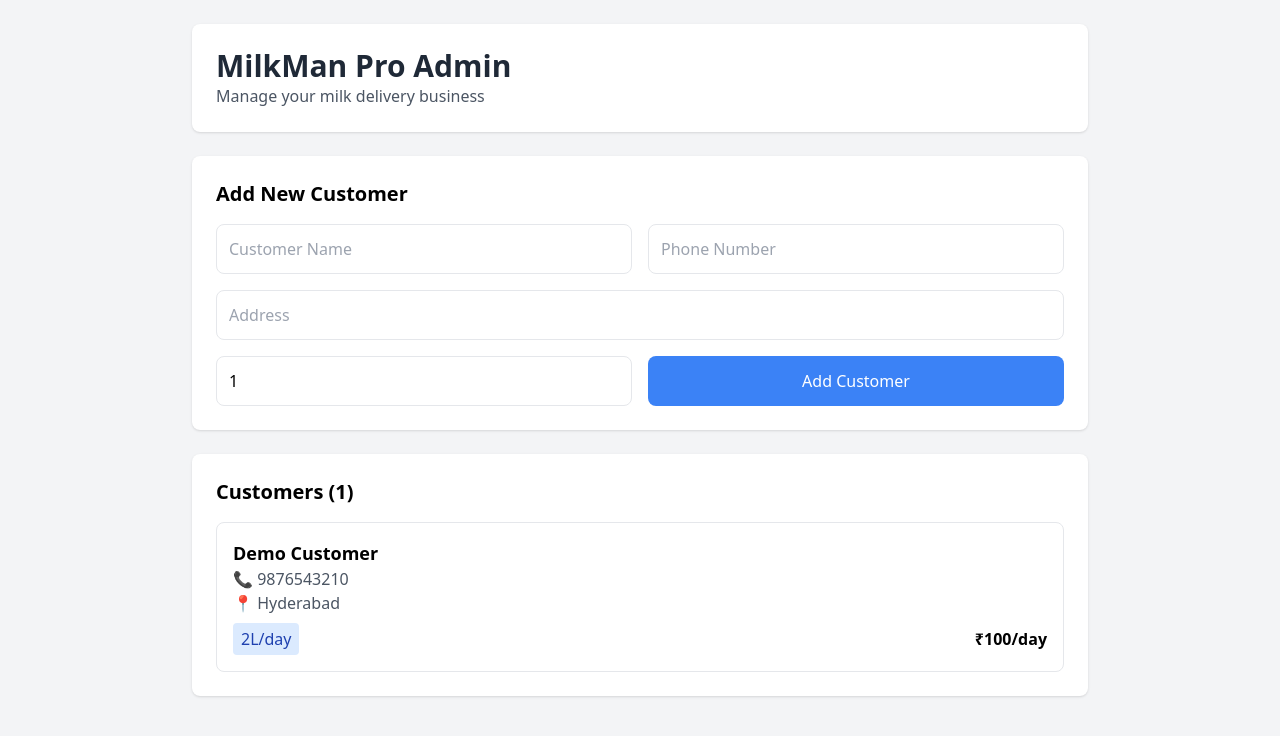
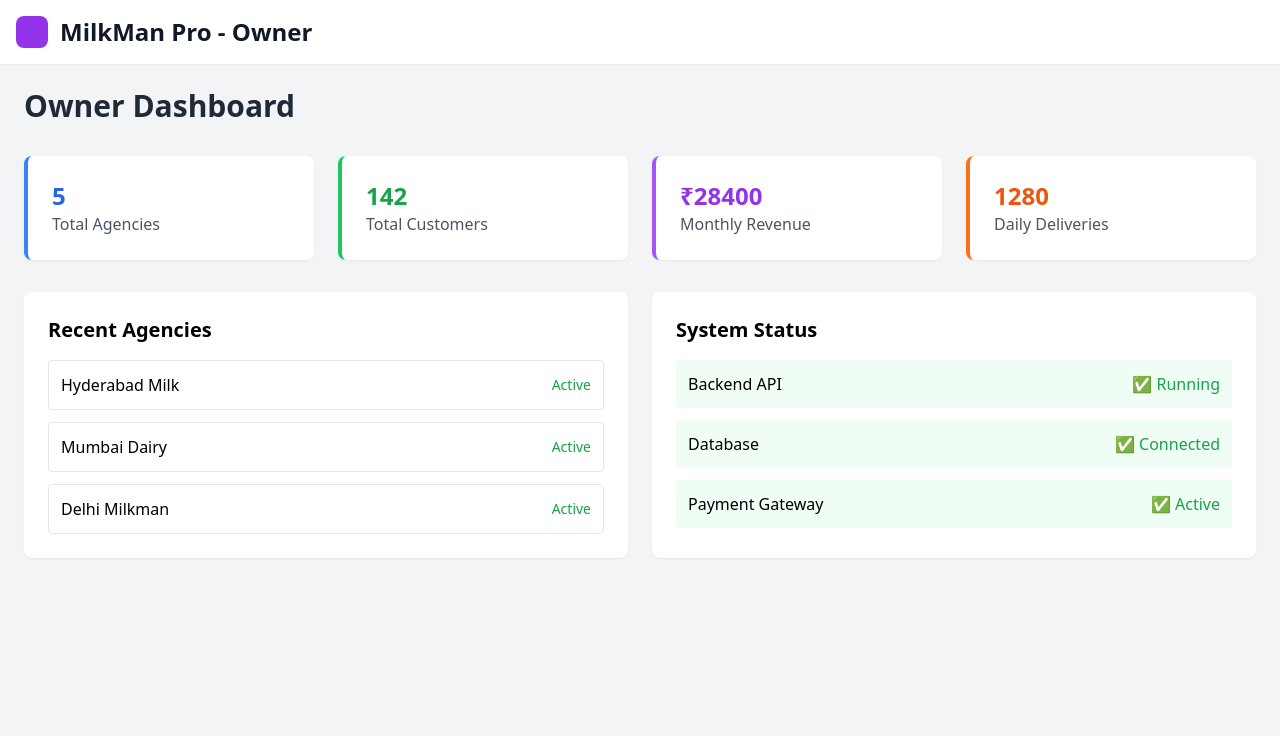
Before and after one commit to Henry-Paul/Milkman-Pro, a React (Vite) app in the folder frontend/: page / in a window 1280 px wide. Shown: the top 736 px of the page. Built offline with nearby package versions, Linux system fonts and the light colour scheme; no server answers.

Commit message:
Update App.jsx

```diff
--- a/frontend/src/App.jsx
+++ b/frontend/src/App.jsx
@@ -1,123 +1,85 @@
 import React, { useState, useEffect } from 'react';
 
-// Use your actual Render backend URL
+// Use your actual backend URL after deployment
 const API_BASE = 'https://your-backend-url.onrender.com/api';
 
 function App() {
-  const [customers, setCustomers] = useState([]);
-  const [newCustomer, setNewCustomer] = useState({
-    name: '', phone: '', address: '', milkQuantity: 1, rate: 50
+  const [stats, setStats] = useState({
+    agencies: 5,
+    customers: 142,
+    revenue: 28400,
+    deliveries: 1280
   });
 
-  useEffect(() => {
-    loadCustomers();
-  }, []);
+  return (
+    <div className="min-h-screen bg-gray-100">
+      {/* Header */}
+      <header className="bg-white shadow-sm">
+        <div className="max-w-7xl mx-auto px-4 py-4">
+          <div className="flex items-center">
+            <div className="w-8 h-8 bg-purple-600 rounded-lg mr-3"></div>
+            <h1 className="text-2xl font-bold text-gray-900">MilkMan Pro - Owner</h1>
+          </div>
+        </div>
+      </header>
 
-  const loadCustomers = async () => {
-    try {
-      const response = await fetch(`${API_BASE}/customers`);
-      const data = await response.json();
-      setCustomers(data);
-    } catch (error) {
-      console.log('Using demo data');
-      // Demo data if backend fails
-      setCustomers([
-        { id: '1', name: 'Demo Customer', phone: '9876543210', address: 'Hyderabad', milkQuantity: 2, rate: 50 }
-      ]);
-    }
-  };
+      {/* Dashboard */}
+      <main className="max-w-7xl mx-auto p-6">
+        <h1 className="text-3xl font-bold text-gray-800 mb-8">Owner Dashboard</h1>
 
-  const addCustomer = async () => {
-    try {
-      const response = await fetch(`${API_BASE}/customers`, {
-        method: 'POST',
-        headers: { 'Content-Type': 'application/json' },
-        body: JSON.stringify(newCustomer)
-      });
-      const customer = await response.json();
-      setCustomers([...customers, customer]);
-      setNewCustomer({ name: '', phone: '', address: '', milkQuantity: 1, rate: 50 });
-      alert('Customer added!');
-    } catch (error) {
-      alert('Customer added locally!');
-      const customer = { ...newCustomer, id: Date.now().toString() };
-      setCustomers([...customers, customer]);
-    }
-  };
-
-  return (
-    <div className="min-h-screen bg-gray-100 p-6">
-      <div className="max-w-4xl mx-auto">
-        <header className="bg-white rounded-lg shadow p-6 mb-6">
-          <h1 className="text-3xl font-bold text-gray-800">MilkMan Pro Admin</h1>
-          <p className="text-gray-600">Manage your milk delivery business</p>
-        </header>
-
-        {/* Add Customer Form */}
-        <div className="bg-white rounded-lg shadow p-6 mb-6">
-          <h2 className="text-xl font-semibold mb-4">Add New Customer</h2>
-          <div className="grid grid-cols-1 md:grid-cols-2 gap-4">
-            <input
-              type="text"
-              placeholder="Customer Name"
-              value={newCustomer.name}
-              onChange={(e) => setNewCustomer({...newCustomer, name: e.target.value})}
-              className="p-3 border rounded-lg"
-            />
-            <input
-              type="tel"
-              placeholder="Phone Number"
-              value={newCustomer.phone}
-              onChange={(e) => setNewCustomer({...newCustomer, phone: e.target.value})}
-              className="p-3 border rounded-lg"
-            />
-            <input
-              type="text"
-              placeholder="Address"
-              value={newCustomer.address}
-              onChange={(e) => setNewCustomer({...newCustomer, address: e.target.value})}
-              className="p-3 border rounded-lg md:col-span-2"
-            />
-            <input
-              type="number"
-              placeholder="Milk Quantity (L)"
-              value={newCustomer.milkQuantity}
-              onChange={(e) => setNewCustomer({...newCustomer, milkQuantity: parseInt(e.target.value)})}
-              className="p-3 border rounded-lg"
-            />
-            <button
-              onClick={addCustomer}
-              className="bg-blue-500 text-white p-3 rounded-lg hover:bg-blue-600"
-            >
-              Add Customer
-            </button>
+        {/* Stats Grid */}
+        <div className="grid grid-cols-1 md:grid-cols-2 lg:grid-cols-4 gap-6 mb-8">
+          <div className="bg-white p-6 rounded-lg shadow-sm border-l-4 border-blue-500">
+            <div className="text-2xl font-bold text-blue-600">{stats.agencies}</div>
+            <div className="text-gray-600">Total Agencies</div>
+          </div>
+          <div className="bg-white p-6 rounded-lg shadow-sm border-l-4 border-green-500">
+            <div className="text-2xl font-bold text-green-600">{stats.customers}</div>
+            <div className="text-gray-600">Total Customers</div>
+          </div>
+          <div className="bg-white p-6 rounded-lg shadow-sm border-l-4 border-purple-500">
+            <div className="text-2xl font-bold text-purple-600">₹{stats.revenue}</div>
+            <div className="text-gray-600">Monthly Revenue</div>
+          </div>
+          <div className="bg-white p-6 rounded-lg shadow-sm border-l-4 border-orange-500">
+            <div className="text-2xl font-bold text-orange-600">{stats.deliveries}</div>
+            <div className="text-gray-600">Daily Deliveries</div>
           </div>
         </div>
 
-        {/* Customers List */}
-        <div className="bg-white rounded-lg shadow p-6">
-          <h2 className="text-xl font-semibold mb-4">
-            Customers ({customers.length})
-          </h2>
-          <div className="space-y-4">
-            {customers.map(customer => (
-              <div key={customer.id} className="border rounded-lg p-4">
-                <h3 className="font-semibold text-lg">{customer.name}</h3>
-                <p className="text-gray-600">📞 {customer.phone}</p>
-                <p className="text-gray-600">📍 {customer.address}</p>
-                <div className="flex justify-between items-center mt-2">
-                  <span className="bg-blue-100 text-blue-800 px-2 py-1 rounded">
-                    {customer.milkQuantity}L/day
-                  </span>
-                  <span className="font-semibold">
-                    ₹{customer.milkQuantity * customer.rate}/day
-                  </span>
+        {/* Quick Overview */}
+        <div className="grid grid-cols-1 lg:grid-cols-2 gap-6">
+          <div className="bg-white rounded-lg shadow-sm p-6">
+            <h2 className="text-xl font-semibold mb-4">Recent Agencies</h2>
+            <div className="space-y-3">
+              {['Hyderabad Milk', 'Mumbai Dairy', 'Delhi Milkman'].map(agency => (
+                <div key={agency} className="flex justify-between items-center p-3 border rounded">
+                  <span className="font-medium">{agency}</span>
+                  <span className="text-green-600 text-sm">Active</span>
                 </div>
+              ))}
+            </div>
+          </div>
+
+          <div className="bg-white rounded-lg shadow-sm p-6">
+            <h2 className="text-xl font-semibold mb-4">System Status</h2>
+            <div className="space-y-3">
+              <div className="flex justify-between items-center p-3 bg-green-50 rounded">
+                <span>Backend API</span>
+                <span className="text-green-600">✅ Running</span>
               </div>
-            ))}
+              <div className="flex justify-between items-center p-3 bg-green-50 rounded">
+                <span>Database</span>
+                <span className="text-green-600">✅ Connected</span>
+              </div>
+              <div className="flex justify-between items-center p-3 bg-green-50 rounded">
+                <span>Payment Gateway</span>
+                <span className="text-green-600">✅ Active</span>
+              </div>
+            </div>
           </div>
         </div>
-      </div>
+      </main>
     </div>
   );
 }
```
